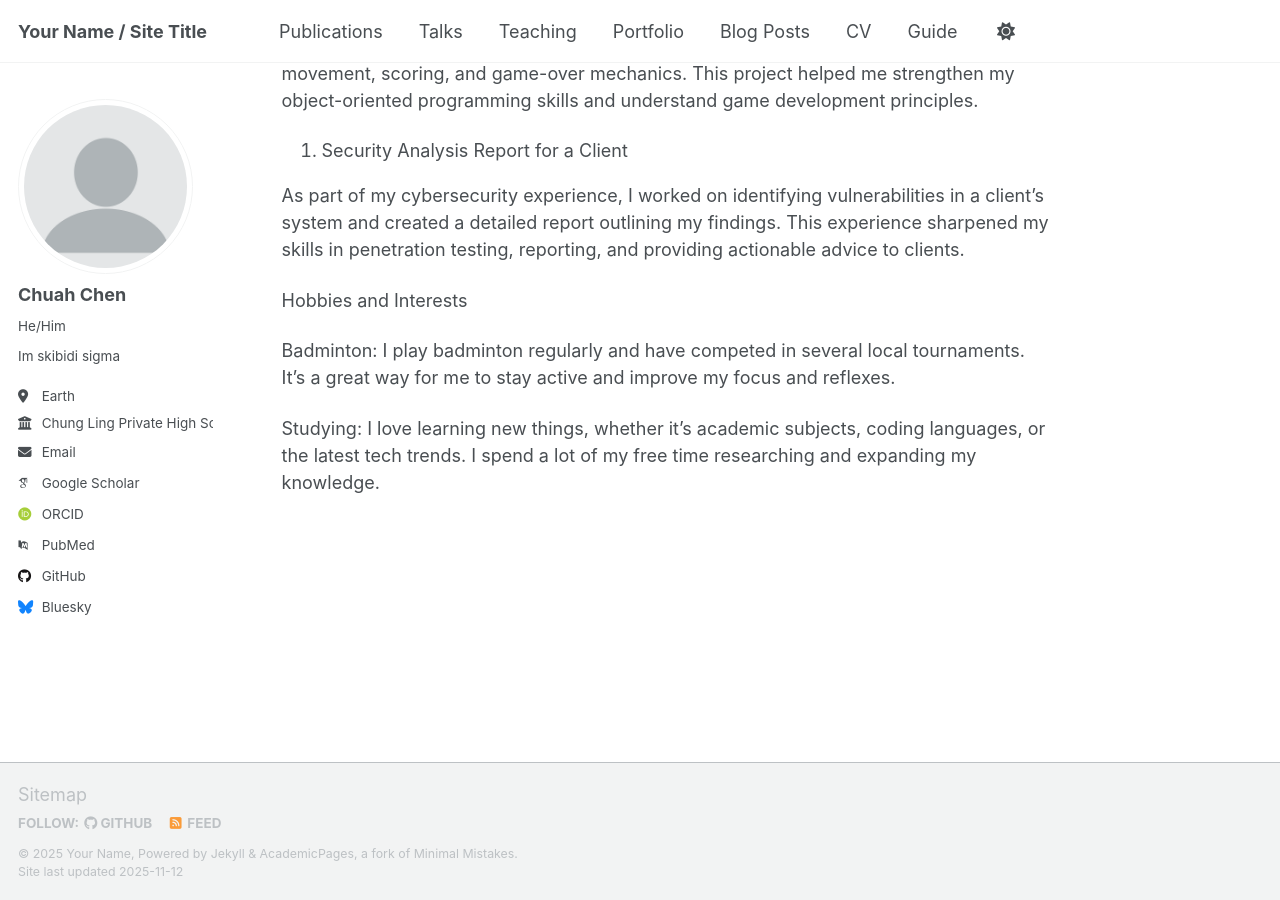
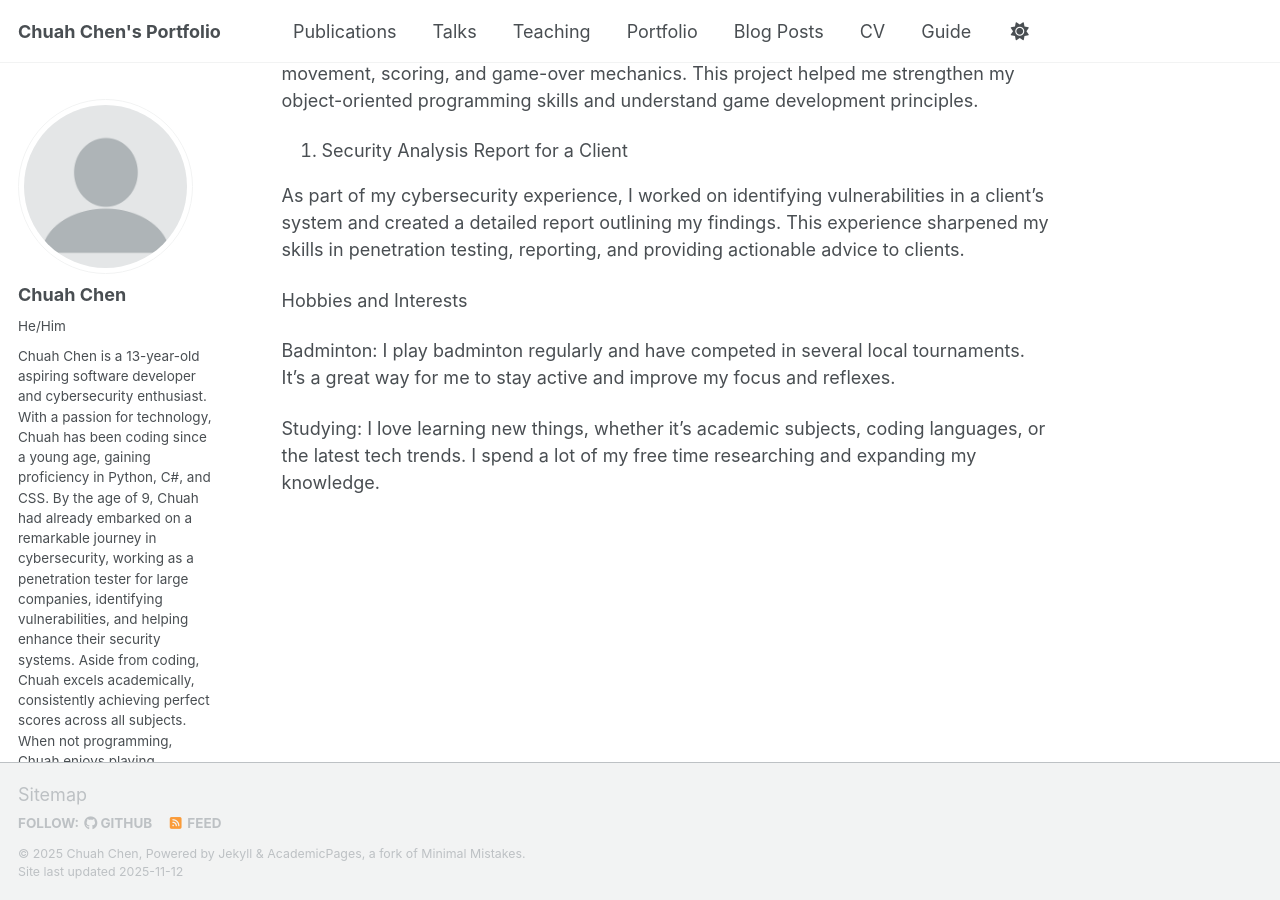
Before and after one commit to s25428-source/chuahchen.github.io, a Jekyll site: the page built from _pages/about.md, in a window 1280 px wide and 900 px high, scrolled down 1494 px. Built offline with Jekyll 4.4.1, drawn with Linux system fonts in a browser that asks for light colours; some web fonts are replaced; a script that is not in the unit is left out; some of the changed text lies outside the part shown.

Commit message:
update config.yml

```diff
--- a/_config.yml
+++ b/_config.yml
@@ -9,10 +9,10 @@
 # Basic Site Settings
 locale                   : "en-US"
 site_theme               : "default" # Currently available options are "default", "air"
-title                    : "Your Name / Site Title"
+title                    : "Chuah Chen's Portfolio"
 title_separator          : "-"
-name                     : &name "Your Name"
-description              : &description "Your Name's academic portfolio"   # Update this with a general description of your site, this is the default if not overridden by a page
+name                     : &name "Chuah Chen"
+description              : &description "Chuah Chen's academic portfolio"   # Update this with a general description of your site, this is the default if not overridden by a page
 url                      : https://academicpages.github.io # The base hostname & protocol for your site e.g. "https://[your GitHub username].github.io",
                                                            # or if you already have some other page hosted on Github then use "https://[your GitHub username].github.io/[Your Repo Name]"
 baseurl                  : "" # the subpath of your site, e.g. "/blog"
@@ -26,11 +26,13 @@ author:
   avatar           : "profile.png"
   name             : "Chuah Chen"
   pronouns         : "He/Him"
-  bio              : "Im skibidi sigma"
-  location         : "Earth"
+  bio              : "Chuah Chen is a 13-year-old aspiring software developer and cybersecurity enthusiast. With a passion for technology, Chuah has been coding since a young age, gaining proficiency in Python, C#, and CSS. By the age of 9, Chuah had already embarked on a remarkable journey in cybersecurity, working as a penetration tester for large companies, identifying vulnerabilities, and helping enhance their security systems.
+Aside from coding, Chuah excels academically, consistently achieving perfect scores across all subjects. When not programming, Chuah enjoys playing badminton and stays active with a keen interest in personal growth and learning.
+A future-focused individual, Chuah is determined to continue expanding knowledge in technology, programming, and cybersecurity while contributing to the tech community."
+  location         : "Penang,Malaysia"
   employer         : "Chung Ling Private High School"
   uri              : # URL
-  email            : "none@example.org"
+  email            : "s25428@clphs.edu.my"
 
   # Academic websites
   academia         : # URL
```
